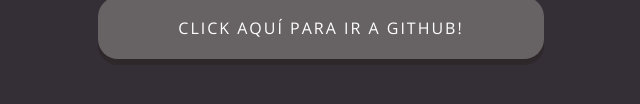
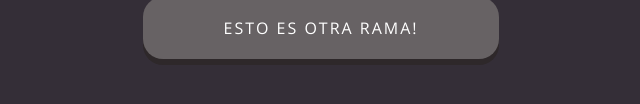
Before and after one commit to Be-ri-lo/Desaf-o-Branching, a plain HTML site: page index.html in a window 1280 px wide. Shown: the part 516-620 px from the top of the page, without its empty margins (319-959 px from the left). Drawn offline with nearby package versions, Linux system fonts and the light colour scheme.

Commit message:
update button text

```diff
--- a/index.html
+++ b/index.html
@@ -15,7 +15,7 @@
       <img src="https://assetscdn.github.com/images/modules/logos_page/Octocat.png" alt="octocat">
      </a>
     <button type="button" class="btn">
-      <a href="https://github.com/" target="_blank">Click aquí para ir a GitHub!</a>
+      <a href="https://github.com/" target="_blank">Esto es otra rama!</a>
     </button>
   </div>
 </body>
```
